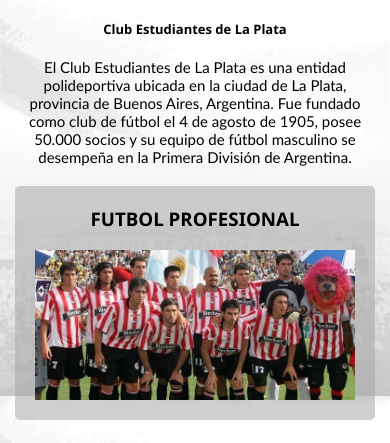
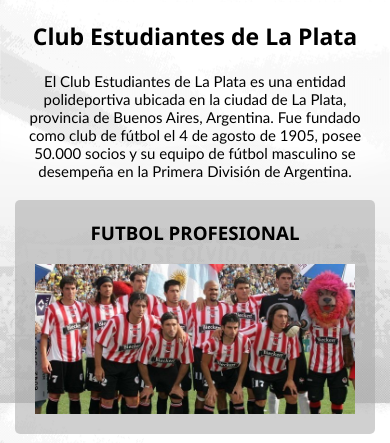
Before and after one commit to AgustinArtero/PROYECTO-FINAL-CODER, a plain HTML site: page index.html in a window 390 px wide. Shown: the part 223-666 px from the top of the page. Drawn offline with Linux system fonts and the light colour scheme; a web font is replaced by a local one.

Commit message:
Update main.css

```diff
--- a/css/main.css
+++ b/css/main.css
@@ -976,7 +976,7 @@
             font-size: 33px;
         }
         .inde_tit_titulo {
-            font-size: 13px ;
+            font-size: 23px ;
         }
         .dbl {
             font-size: 15px;
```
